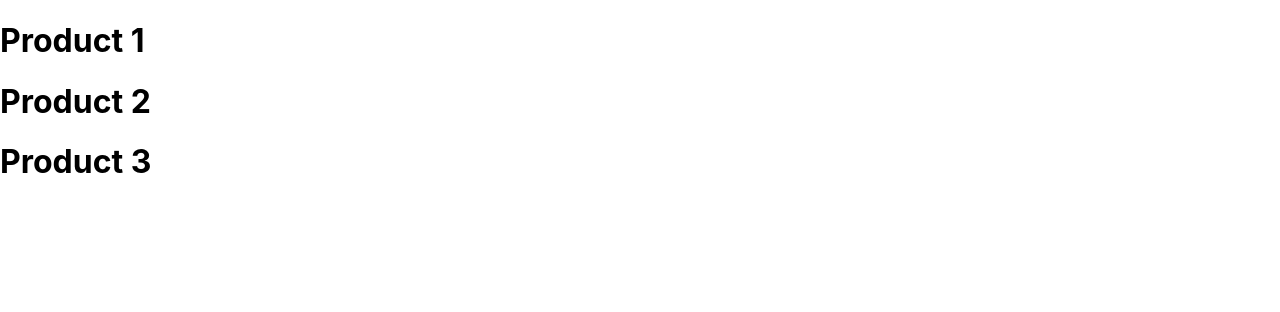
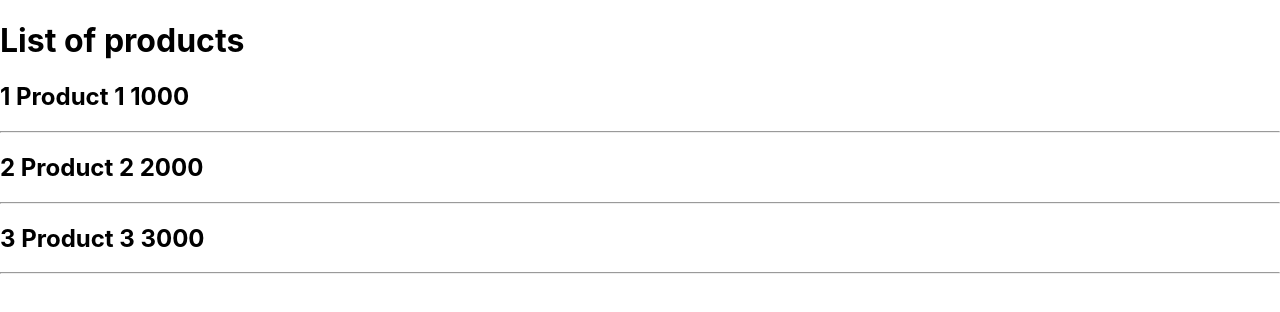
Before and after one commit to iabdulmuqeet/next-js-implementation, a Next.js app: page /products in a window 1280 px wide. Shown: the top 312 px of the page. Built offline with nearby package versions, Linux system fonts and the light colour scheme; data requests are answered from the project's data file.

Commit message:
Incremental Static Regeneration

```diff
--- /dev/null
+++ b/db.json
@@ -0,0 +1,22 @@
+{
+  "products": [
+    {
+      "id": 1,
+      "title": "Product 1",
+      "price": 1000,
+      "description": "Description 1"
+    },
+    {
+      "id": 2,
+      "title": "Product 2",
+      "price": 2000,
+      "description": "Description 2"
+    },
+    {
+      "id": 3,
+      "title": "Product 3",
+      "price": 3000,
+      "description": "Description 3"
+    }
+  ]
+}
--- a/package.json
+++ b/package.json
@@ -6,9 +6,11 @@
     "dev": "next dev",
     "build": "next build",
     "start": "next start",
-    "lint": "next lint"
+    "lint": "next lint",
+    "serve-json": "json-server --watch db.json --port 4000"
   },
   "dependencies": {
+    "json-server": "^0.17.0",
     "next": "12.3.1",
     "react": "18.2.0",
     "react-dom": "18.2.0"
--- a/pages/products/index.js
+++ b/pages/products/index.js
@@ -1,13 +1,31 @@
-import Link from 'next/link'
-
-function ProductList() {
+function ProductList({ products }) {
   return (
-    <div>
-      <h1><Link href="/product/1">Product 1</Link></h1>
-      <h1><Link href="/product/2">Product 2</Link></h1>
-      <h1><Link href="/product/3" replace>Product 3</Link></h1>
-  </div>
+    <>
+      <h1>List of products</h1>
+      {products.map(product => {
+        return (
+          <div key={product.id}>
+            <h2>{product.id} {product.title} {product.price}</h2>
+            <hr />
+        </div>
+        )
+      })}
+    </>
   )
 }
 
 export default ProductList
+
+export async function getStaticProps() {
+  console.log('Generating / Regenerating Products')
+  const response = await fetch('http://localhost:4000/products')
+  const data = await response.json()
+
+
+  return {
+    props: {
+      products: data
+    },
+    revalidate: 10,
+  }
+}
```
Also changed, not shown: pages/products/[productId].js (added, +45 -0 lines), pages/products/[productId]/index.js (deleted, +0 -9 lines), pages/products/[productId]/review/[reviewId].js (deleted, +0 -9 lines), 1 other file (tests, documents, lock files or other folders).
